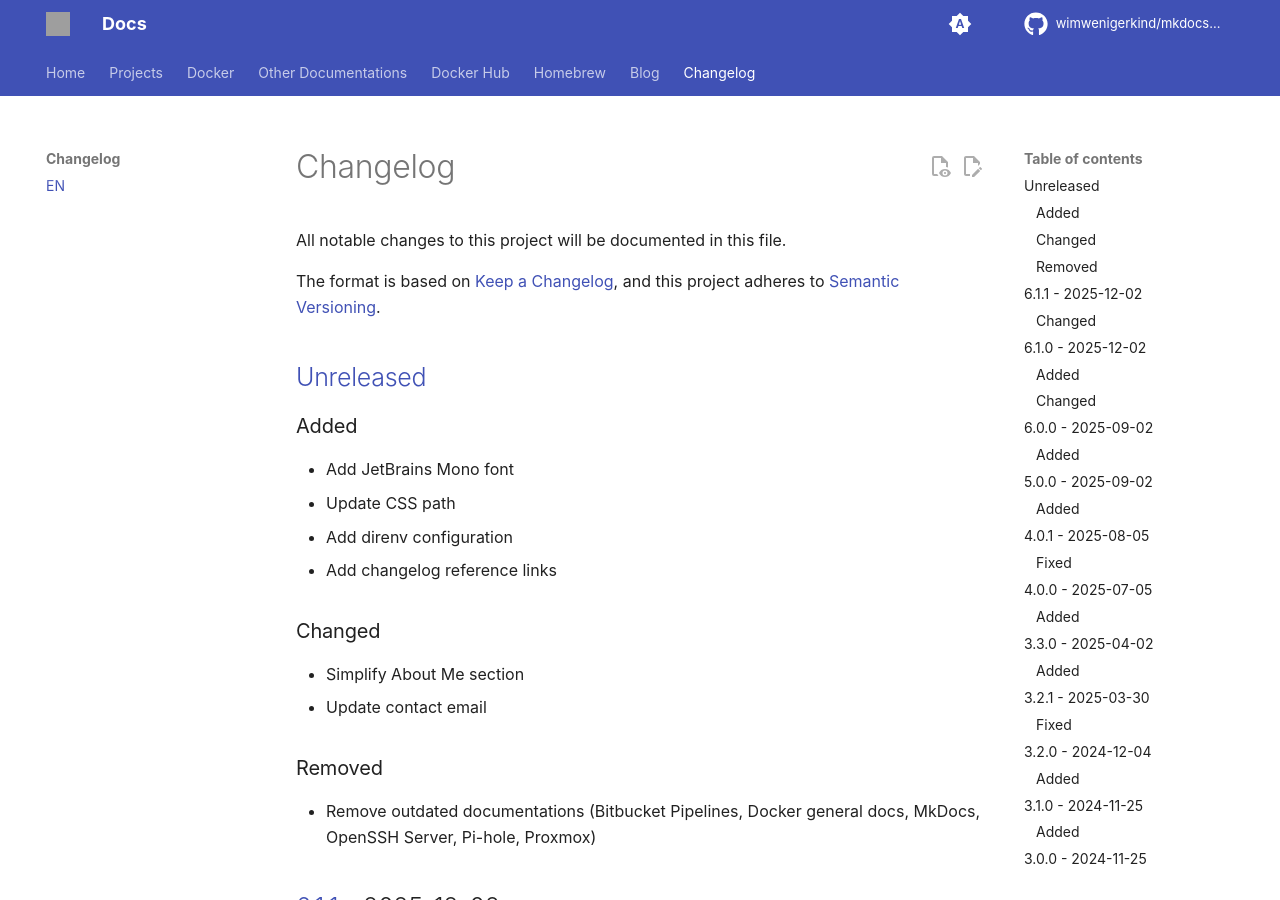
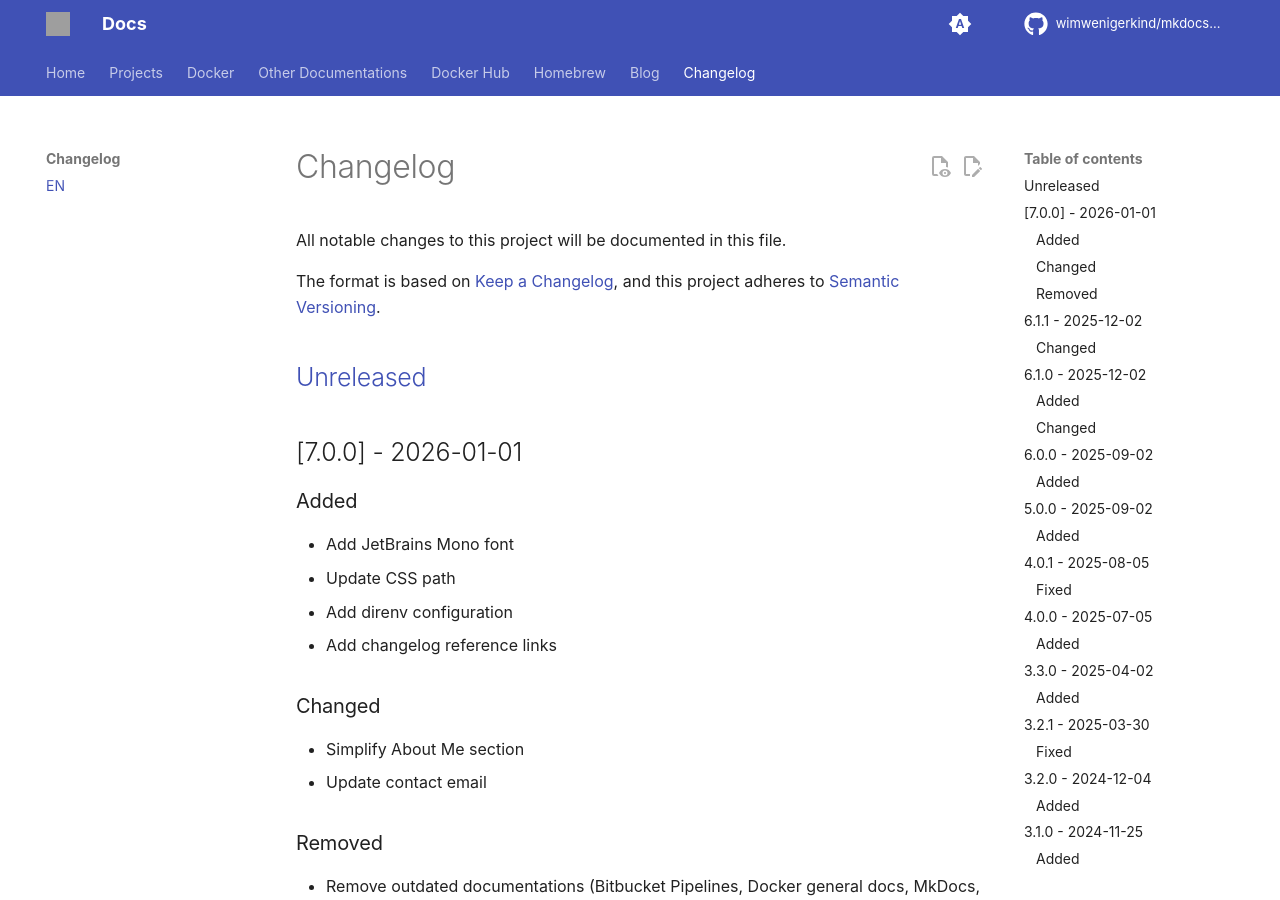
Before and after one commit to wimwenigerkind/mkdocs-wim-wenigerkind, an MkDocs documentation site: the page built from docs/changelog/en.md, in a window 1280 px wide and 900 px high. Built offline with MkDocs 1.6.1 and Material for MkDocs 9.7.7, drawn with Linux system fonts in a browser that asks for light colours; some web fonts are replaced; comment, search, counter and statistics services are not loaded; the version menu is left out; grey boxes are pictures that could not be loaded.

Commit message:
prepare changelog for 7.0.0

```diff
--- a/docs/changelog/en.md
+++ b/docs/changelog/en.md
@@ -6,6 +6,8 @@ The format is based on [Keep a Changelog](https://keepachangelog.com/en/1.1.0/),
 and this project adheres to [Semantic Versioning](https://semver.org/spec/v2.0.0.html).
 
 ## [Unreleased]
+
+## [7.0.0] - 2026-01-01
 
 ### Added
 - Add JetBrains Mono font
```
